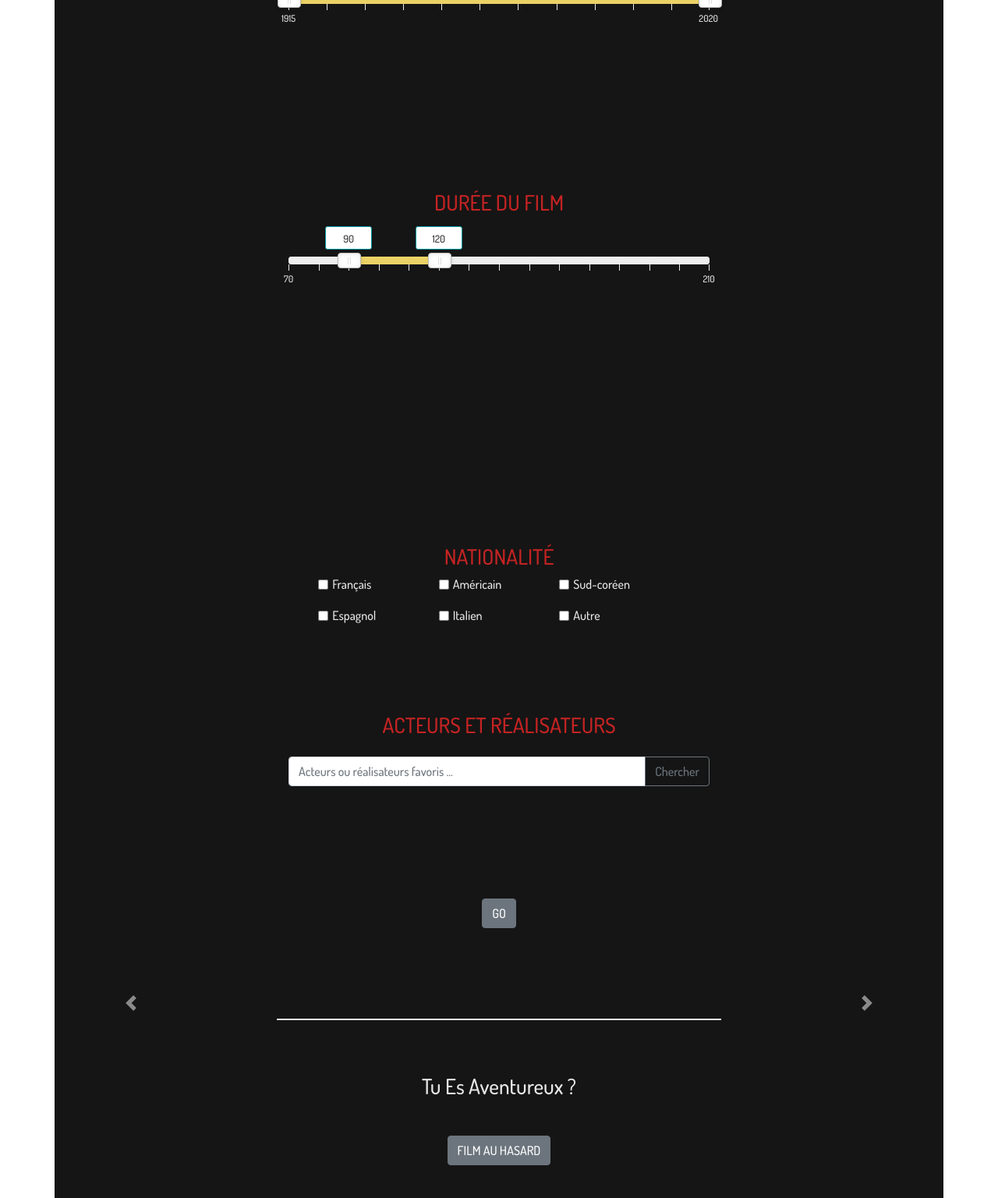
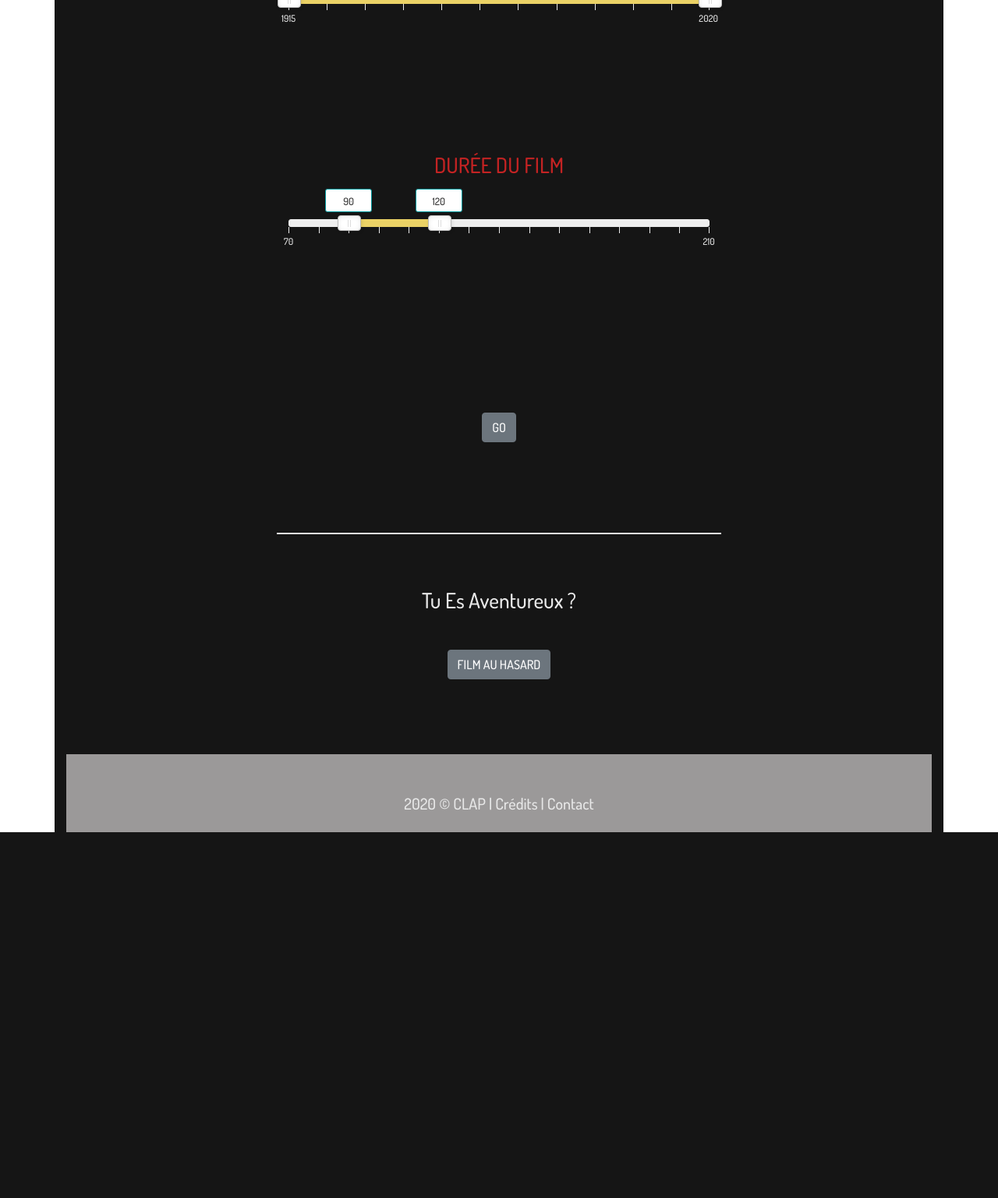
Before and after one commit to Les-Croustibat/Clap, a Symfony app: template templates/movie/movie_find.html.twig in a window 1280 px wide. Shown: the part 1193-2729 px from the top of the page at 78% size. After the commit the page ends 2260 px from the top, so only its background shows below. Run offline with Twig, Linux system fonts and the light colour scheme; the template is opened without the code that fills it, so the values that code supplies are empty; some libraries are stand-ins or nearby versions.

Commit message:
Updated file

```diff
--- a/templates/movie/movie_find.html.twig
+++ b/templates/movie/movie_find.html.twig
@@ -107,38 +107,6 @@
                 </div>
             </div>
 
-            <div id="multi-item-example" class="carousel slide carousel-multi-item" data-ride="carousel">
-                <!--Slides-->
-                <div class="carousel-inner" role="listbox">
-                    <div class="carousel-item active">
-                        {% for movie_result_year in movie_results_year %}
-                            <div class="col-md-6 justify-content-center" style="float:left">
-                                <div class="card mb-1 bg-secondary" style="width: 28rem">
-                                    <img class="card-img-top rounded" src="http://image.tmdb.org/t/p/w92/{{ movie_result_year.poster_path }}" alt="{{ movie_result_year.title}}">
-                                    <div class="card-body">
-                                        <h5 class="card-title"><a href="{{ path('movie_details',{ id: movie_result_year.id }) }}">{{ movie_result_year.title }}</a></h5>
-                                        <p class="card-text">{{ movie_result_year.overview|slice(0, 27) }}...</p>
-                                        <a class="btn btn-outline-light btn-sm rounded" href="{{ path('movie_details',{ id: movie_result_year.id }) }}">Lire la suite</a>
-                                    </div>
-                                </div>
-                            </div>
-                        {% endfor %}
-                    </div>
-                     <!--Controls-->
-                {# <div class="controls-bottom">
-                    <a class="btn-floating" href="#multi-item-example" data-slide="prev"><i class="fas fa-chevron-left"></i></a>
-                    <a class="btn-floating" href="#multi-item-example" data-slide="next"><i class="fas fa-chevron-right"></i></a>
-                </div> #}
-                 <a class="carousel-control-prev" href="#carouselExampleControls" role="button" data-slide="prev">
-                    <span class="carousel-control-prev-icon" aria-hidden="true"></span>
-                    <span class="sr-only">Previous</span>
-                </a>
-                <a class="carousel-control-next" href="#carouselExampleControls" role="button" data-slide="next">
-                    <span class="carousel-control-next-icon" aria-hidden="true"></span>
-                    <span class="sr-only">Next</span>
-                </a>
-
-            </div>
 
             <div class="row justify-content-center my-5 py-5">
                 <div class="col-8 col-lg-6">
@@ -149,105 +117,40 @@
                 </div>
             </div>
 
-            <div class="d-row justify-content-center my-5 py-5">
-            {% for movie_result_runtime in movie_results_runtime %}
-            <div class="col-12">
-                <div class="row">
-                    <div class="col-6">
-                        <img src="http://image.tmdb.org/t/p/w92/{{ movie_result_runtime.poster_path }}" alt="{{ movie_result_runtime.title }}">
-                    </div>
-                    <div class="col-6">
-                        <h5><a href="{{ path('movie_details',{ id: movie_result_runtime.id }) }}">{{ movie_result_runtime.title }}</a></h5>
-                        <p class="text-justify text-truncate">{{ movie_result_runtime.overview|slice(1, 30) }}</p>
-                        <p class="text-right"><a href="" class="btn btn-outline-dark btn-sm  rounded-0" >Lire la suite</a>
-                    </div>
-                </div>
-            </div>
-            {% endfor %}
-            </div>
-
-            <div class="row justify-content-center my-5 py-5">
-                <div class="col-11 col-lg-6 mt-4">
-                    <h2 class="text-center">Nationalité</h2>
-                    <div class="row row-cols-xl-4 justify-content-center mb-3">
-                        <div class="form-check form-check-inline">
-                            <input class="form-check-input" type="checkbox" id="french" name="production_countries[]" value="french">
-                            <label class="form-check-label" for="french">Français</label>
+            {# Carousel display all results #}
+            <div id="multi-item-example" class="carousel slide carousel-multi-item" data-ride="carousel">
+                <!--Slides-->
+                <div class="carousel-inner" role="listbox">
+                    {# {% set i = 0 %} #}
+                    {% for movie_result_global in movie_results_global %}
+                        {# {% set i = i + 1 %} {{ i == 1 ? 'active' : '' }}#}
+                        <div class="carousel-item active">
+                            <div class="col-6 justify-content-center" style="float:left">
+                                <div class="card mb-1 bg-secondary" style="width: 28rem">
+                                    <img class="card-img-top rounded" src="http://image.tmdb.org/t/p/w92/{{ movie_result_global.poster_path }}" alt="{{ movie_result_global.title}}">
+                                    <div class="card-body">
+                                        <h5 class="card-title"><a href="{{ path('movie_details',{ id: movie_result_global.id }) }}">{{ movie_result_global.title }}</a></h5>
+                                        <p class="card-text">{{ movie_result_global.overview|slice(0, 25) }}...</p>
+                                        <a class="btn btn-outline-light btn-sm rounded" href="{{ path('movie_details',{ id: movie_result_global.id }) }}">Lire la suite</a>
+                                    </div>
+                                </div>
+                            </div>
                         </div>
-                        <div class="form-check form-check-inline">
-                            <input class="form-check-input" type="checkbox" id="american" name="production_countries[]" value="american">
-                            <label class="form-check-label" for="american">Américain</label>
-                        </div>
-                        <div class="form-check form-check-inline">
-                            <input class="form-check-input" type="checkbox" id="korean" name="production_countries[]" value="korean">
-                            <label class="form-check-label" for="korean">Sud-coréen</label>
-                        </div>
-                    </div>
-                    <div class="row row-cols-xl-4 justify-content-center">
-                        <div class="form-check form-check-inline">
-                            <input class="form-check-input" type="checkbox" id="spanish" name="production_countries[]" value="spanish">
-                            <label class="form-check-label" for="spanish">Espagnol</label>
-                        </div>
-                        <div class="form-check form-check-inline">
-                            <input class="form-check-input" type="checkbox" id="italian" name="production_countries[]" value="italian">
-                            <label class="form-check-label" for="italian">Italien</label>
-                        </div>
-                        <div class="form-check form-check-inline">
-                            <input class="form-check-input" type="checkbox" id="other" name="production_countries[]" value="other">
-                            <label class="form-check-label" for="other">Autre</label>
-                        </div>
-                    </div>
-                </div>
-            </div>
-
-            <div class="row justify-content-center my-3 py-3 film_actor_director">
-                <div class="col-11 col-lg-6">
-                    <h2 class="text-center">Acteurs et Réalisateurs</h2>
-                    <div class="input-group mb-3 mt-4" id="newItemForm">
-                        <input type="text" class="form-control" placeholder="Acteurs ou réalisateurs favoris ..." id="film_actor_director" name="with_people">
-                        <div class="input-group-append">
-                            <button class="btn btn-outline-secondary seek" type="submit" id="button-addon2">Chercher</button>
-                        </div>
-                    </div>
-                    <div id="list_section" class="text-center">
-                        <div id="people_list">
-                            <ul>
-
-                            </ul>
-                        </div>
-                    </div>
-                </div>
+                    {% endfor %}
+                 <a class="carousel-control-prev" href="#multi-item-example" role="button" data-slide="prev">
+                    <span class="carousel-control-prev-icon" aria-hidden="true"></span>
+                    <span class="sr-only">Previous</span>
+                </a>
+                <a class="carousel-control-next" href="#multi-item-example" role="button" data-slide="next">
+                    <span class="carousel-control-next-icon" aria-hidden="true"></span>
+                    <span class="sr-only">Next</span>
+                </a>
             </div>
 
             <div class="row justify-content-center my-5 py-5">
                 <button type="submit" class="btn btn-secondary go" id="go">GO</button>
             </div>
         </form>
-
-        {# carousel to host random films recommendations#}
-        <div id="search-result" class="carousel slide search-result" data-ride="carousel">
-            {% for movie_result in movie_results %}
-                <ol class="carousel-indicators">
-                    <li data-target="#carouselExampleCaptions" data-slide-to="0" class="active"></li>
-                </ol>
-                <div class="carousel-inner">
-                    <div class="carousel-item active">
-                        <img class="d-block w-25" src="http://image.tmdb.org/t/p/w92/{{ movie_result.poster_path }}" alt="{{ movie_result.title }}">
-                        <div class="carousel-caption d-none d-md-block">
-                            <h5><a href="{{ path('movie_details',{ id: movie_result.id }) }}">{{ movie_result.title }}</a></h5>
-                        </div>
-                    </div>
-                </div>
-            {% endfor %}
-            <a class="carousel-control-prev" href="#carouselExampleCaptions" role="button" data-slide="prev">
-                <span class="carousel-control-prev-icon" aria-hidden="true"></span>
-                <span class="sr-only">Précédent</span>
-            </a>
-            <a class="carousel-control-next" href="#carouselExampleCaptions" role="button" data-slide="next">
-                <span class="carousel-control-next-icon" aria-hidden="true"></span>
-                <span class="sr-only">Suivant</span>
-            </a>
-        </div>
 
         {# separator #}
         <div class="row justify-content-center">
```
Also changed, not shown: src/Controller/APITmdbController.php (+58 -0 lines), src/Controller/MovieController.php (+18 -7 lines).
